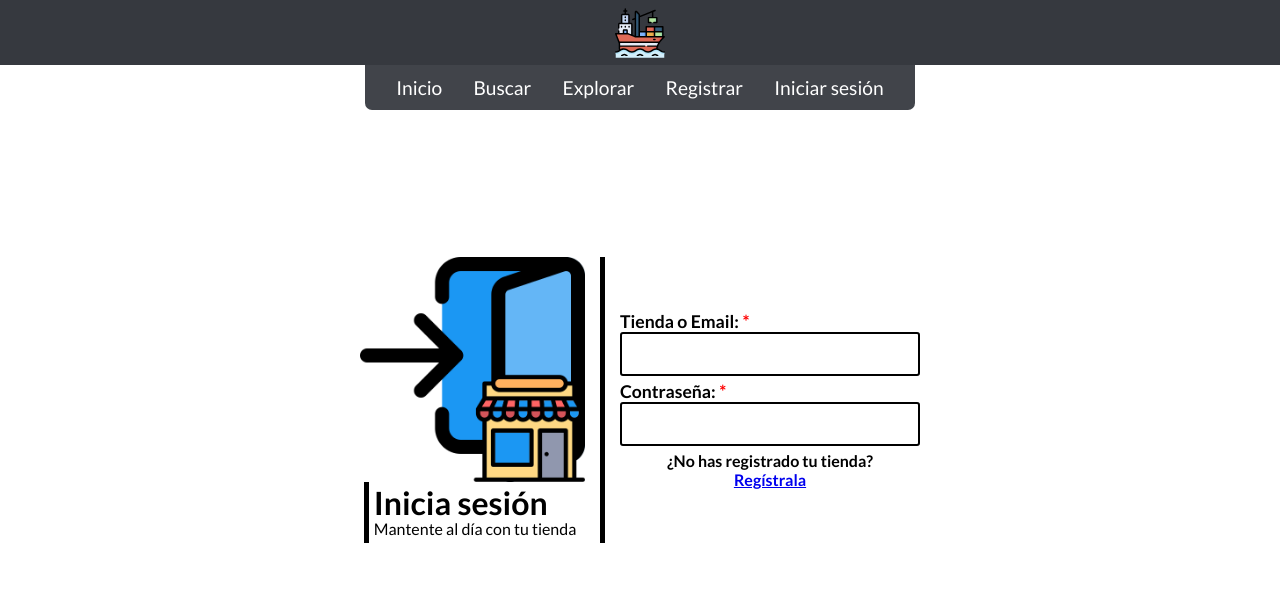
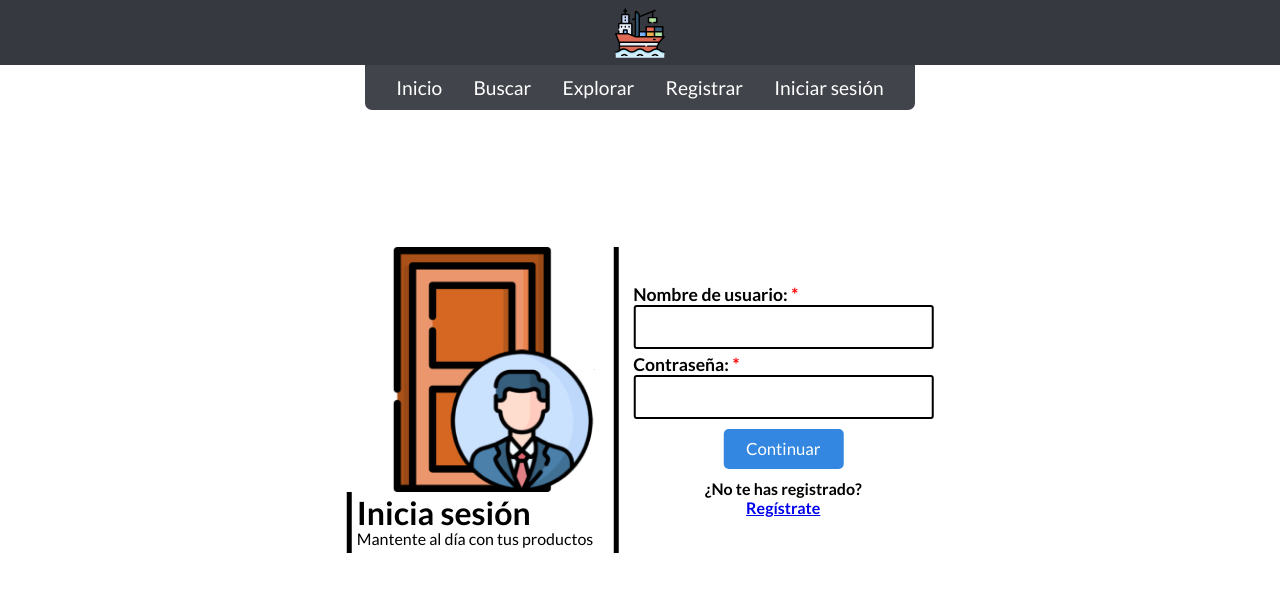
Before and after one commit to gianllopez/Volga, a React (Create React App) app: page /login in a window 1280 px wide. Shown: the top 592 px of the page. Built offline with nearby package versions, Linux system fonts and the light colour scheme.

Commit message:
Login: modificados los assets y algunos textos, a fetchear.

```diff
--- a/src/pages/Login.js
+++ b/src/pages/Login.js
@@ -1,37 +1,68 @@
 import React, { Component } from 'react';
 import { Link } from 'react-router-dom';
-import { Input } from './components/';
+import { Input, ButtonLoader } from './components/';
 import loginhero from '../assets/Login/login-hero.svg';
 import './styles/Login.css';
+import { noBlankValidator } from '../utils/validators';
 
 class Login extends Component {
+
+   state = {
+      data: {
+         username: '',
+         password: ''
+      },
+      loading: false,
+      errors: {}
+   };
+
+   changeHandler = ({ target }) => {
+      this.setState({
+         data: {
+            ...this.state.data,
+            [target.name]: target.value
+         }
+      });
+   };
+
+   submitHandler = event => {
+      event.preventDefault();
+      let { isValid, errors } = noBlankValidator(this.state.data);
+      if (isValid) {
+         console.log('Make fetch');
+      } else {
+         this.setState({ errors });
+      };
+   };
+
    render() {
       return (
-         <form id="login-form">
+         <form id="login-form" onSubmit={this.submitHandler}>
             <div id="login-header">
                <img src={loginhero} alt="login-hero" />
                <div id="header-text">
                   <h1>Inicia sesión</h1>
-                  <p>Mantente al día con tu tienda</p>
-            </div>
+                  <p>Mantente al día con tus productos</p>
+               </div>
             </div>
             <div id="login-entries">
                <Input
-                  label="Tienda o Email"
-                  name="shoporemail"
-                  type="email"
+                  label="Nombre de usuario"
+                  name="username"
+                  onChange={this.changeHandler}
+                  errors={this.state.errors}
                />
                <Input
                   label="Contraseña"
                   name="password"
                   type="password"
+                  onChange={this.changeHandler}
+                  errors={this.state.errors}
                />
-               {/* Button & Loader Component */}
+               <ButtonLoader isloading={this.state.loading} />
                <p>
-                  ¿No has registrado tu tienda?<br/>
-                  <Link to="/logup">
-                     Regístrala
-                  </Link>
+                  ¿No te has registrado?<br />
+                  <Link to="/logup">Regístrate</Link>
                </p>
             </div>
          </form>
--- a/src/pages/styles/Login.css
+++ b/src/pages/styles/Login.css
@@ -11,13 +11,15 @@
 
 #login-header img {
    width: 55vw;
-   max-width: 225px;
+   max-width: 245px;
 }
 
 #login-entries {
    width: 90vw;
    max-width: 300px;
    margin: 10px auto;
+   display: flex;
+   flex-direction: column;
 }
 
 #login-entries .input-wrapper {
@@ -31,16 +33,8 @@
    margin-top: 5px;
 }
 
-#login-form button {
-   align-self: center;
-   width: 100px;
-   height: 35px;
-   border: none;
-   border-radius: 4px;
-   background-color: #0069d9;
-   color: white;
-   font-size: 1.1em;
-   outline: none;
+#login-entries .btnloader-wrapper {
+   margin: 5px auto;
 }
 
 @media screen and (min-width:768px) {
```
Also changed, not shown: src/assets/Login/login-hero.svg.
